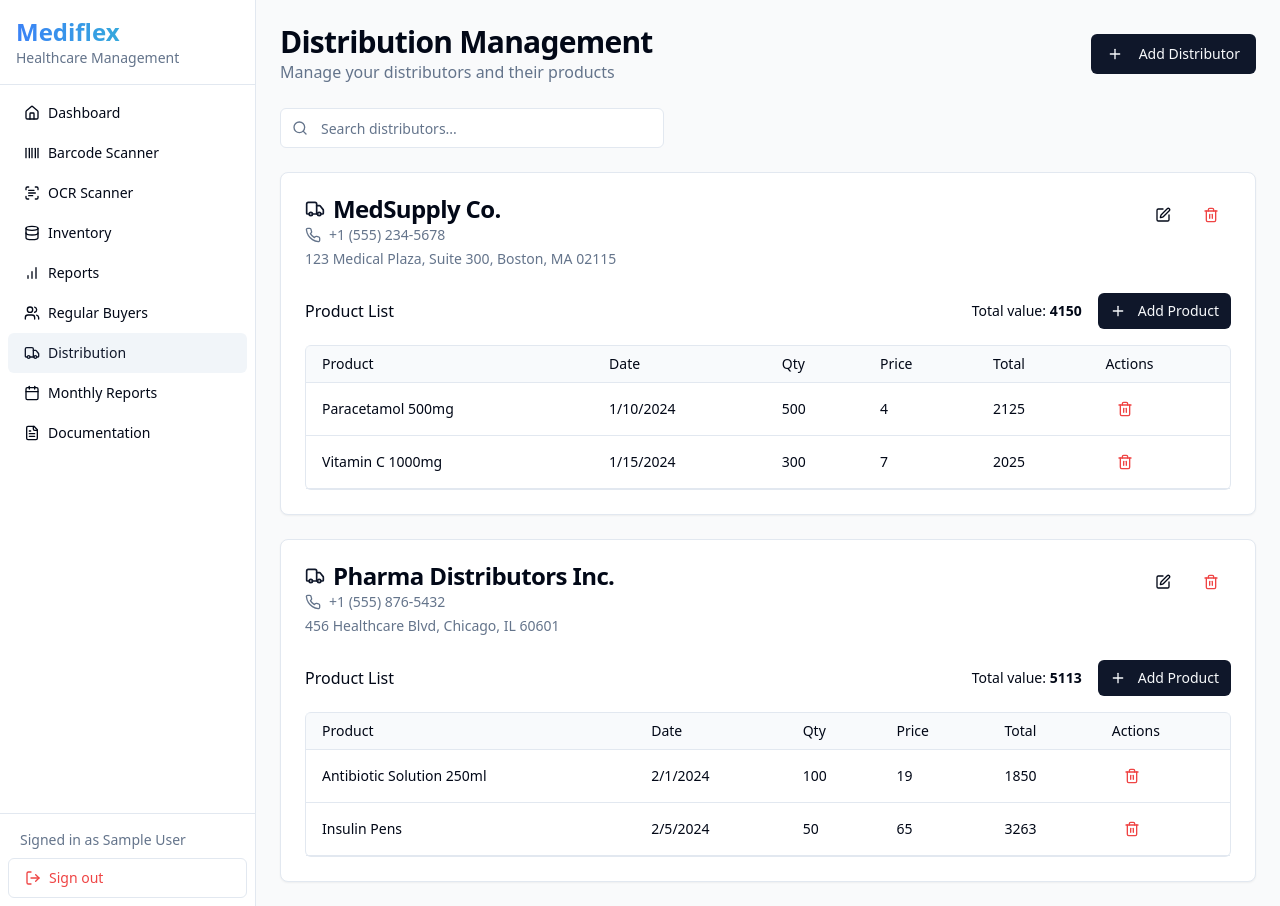
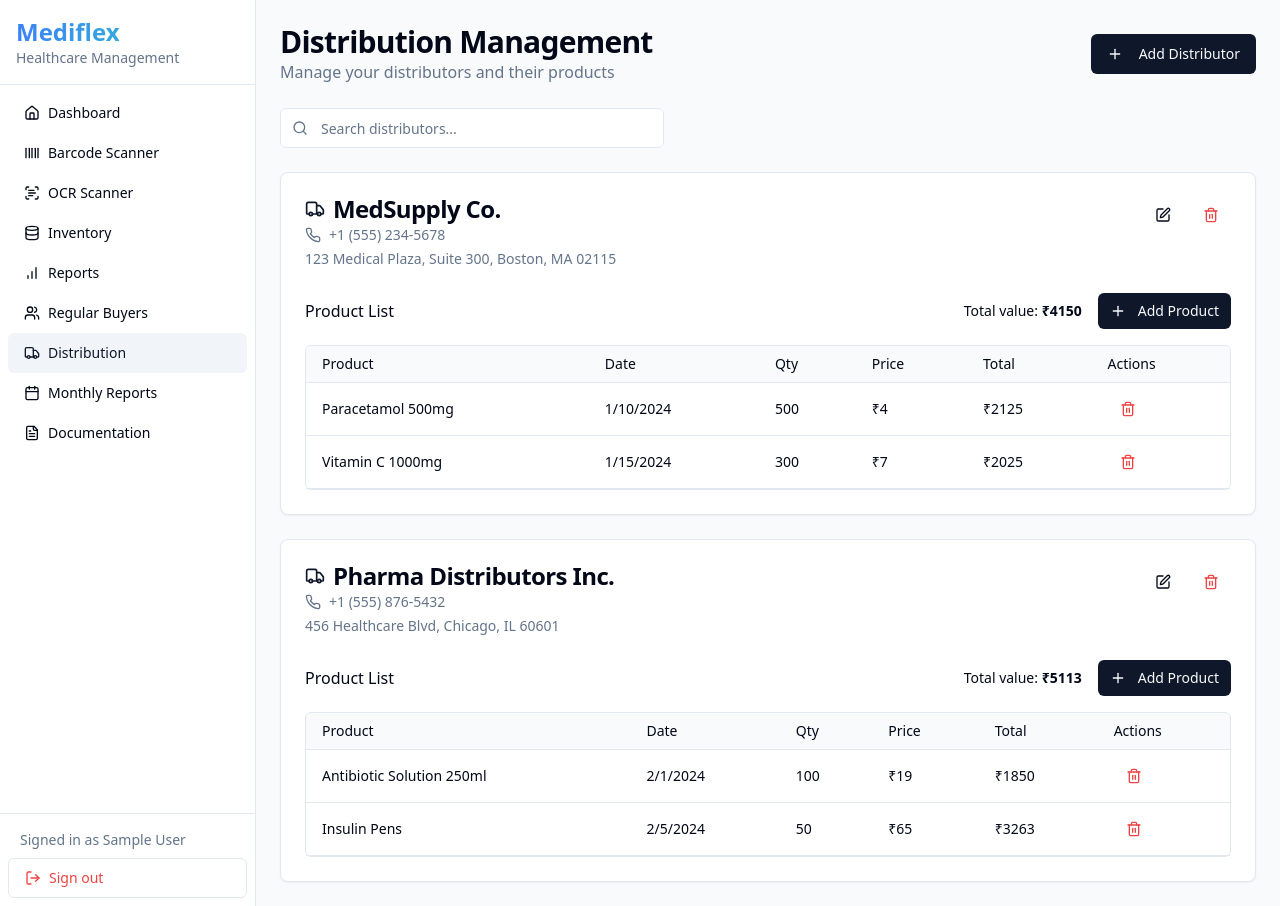
Before and after one commit to yashpawar897828/mediflex, a React (Vite) app: page /distribution in a window 1280 px wide. Built offline with nearby package versions, Linux system fonts and the light colour scheme; sample sign-in values are in the browser's storage.

Commit message:
Change currency to INR
Updates the web application to use INR currency instead of USD.

```diff
--- a/src/components/inventory/InventoryTable.tsx
+++ b/src/components/inventory/InventoryTable.tsx
@@ -40,7 +40,7 @@ const InventoryTable: React.FC<InventoryTableProps> = ({
                   <td className="py-3 px-4">{product.name}</td>
                   <td className="py-3 px-4">{product.batch}</td>
                   <td className="py-3 px-4">{formatDate(product.expiry)}</td>
-                  <td className="py-3 px-4">${product.price.toFixed(2)}</td>
+                  <td className="py-3 px-4">₹{product.price.toFixed(2)}</td>
                   <td className="py-3 px-4">{product.stock}</td>
                   <td className="py-3 px-4">
                     <div className="flex items-center gap-2">
--- a/src/pages/Distributors.tsx
+++ b/src/pages/Distributors.tsx
@@ -1,3 +1,4 @@
+
 import { useState, useEffect } from "react";
 import { Button } from "@/components/ui/button";
 import { Card, CardContent, CardHeader, CardTitle } from "@/components/ui/card";
@@ -208,7 +209,7 @@ const Distributors = () => {
   };
 
   const formatPrice = (amount: number) => {
-    return Math.round(amount);
+    return `₹${Math.round(amount)}`;
   };
 
   const calculateTotalValue = (products: DistributionProduct[]) => {
--- a/src/pages/RegularBuyers.tsx
+++ b/src/pages/RegularBuyers.tsx
@@ -1,3 +1,4 @@
+
 import { useState, useEffect } from "react";
 import { Button } from "@/components/ui/button";
 import { Card, CardContent, CardHeader, CardTitle } from "@/components/ui/card";
@@ -208,7 +209,7 @@ const RegularBuyers = () => {
   };
 
   const formatPrice = (amount: number) => {
-    return Math.round(amount);
+    return `₹${Math.round(amount)}`;
   };
 
   const calculateTotalSpend = (purchases: BuyerPurchase[]) => {
```
